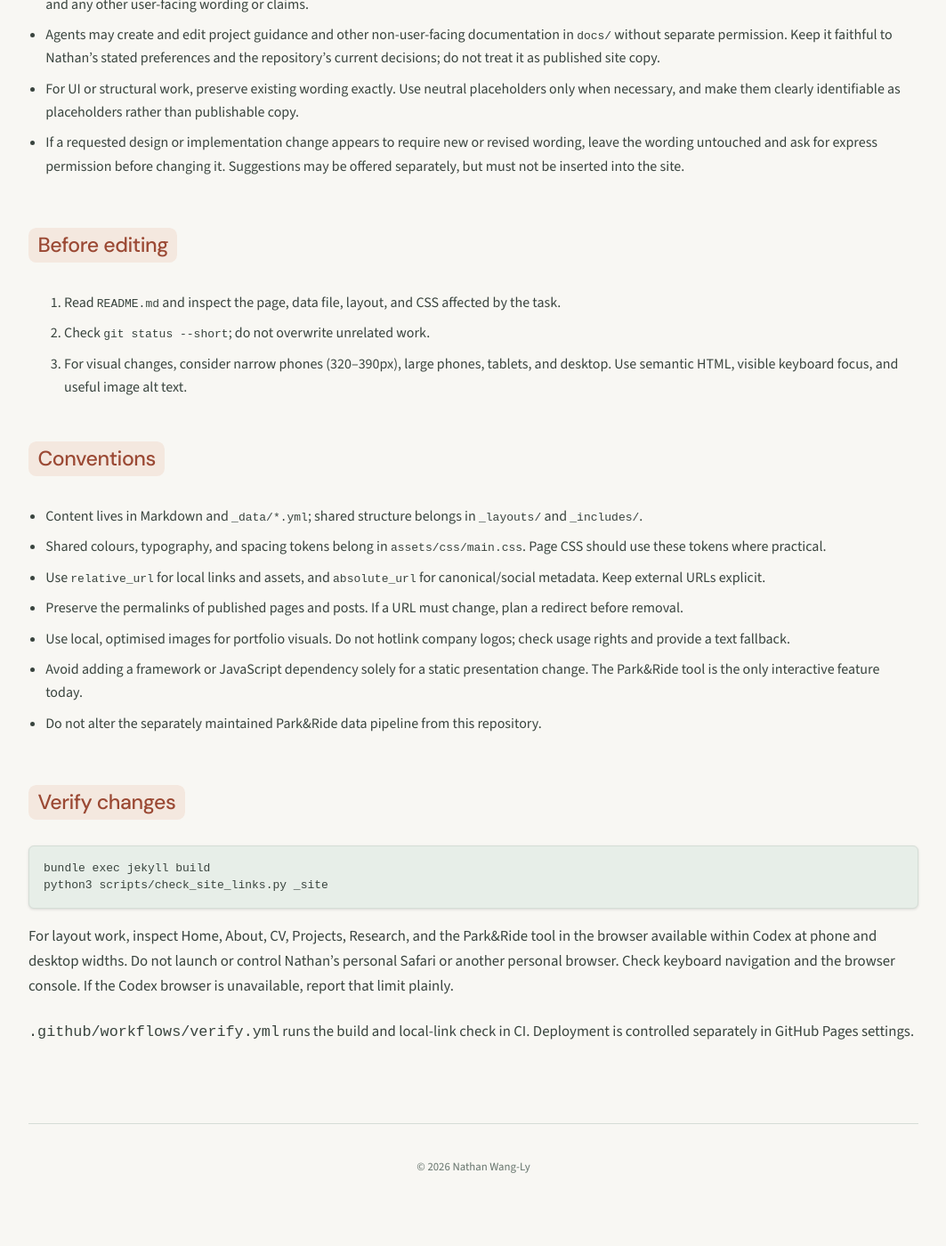
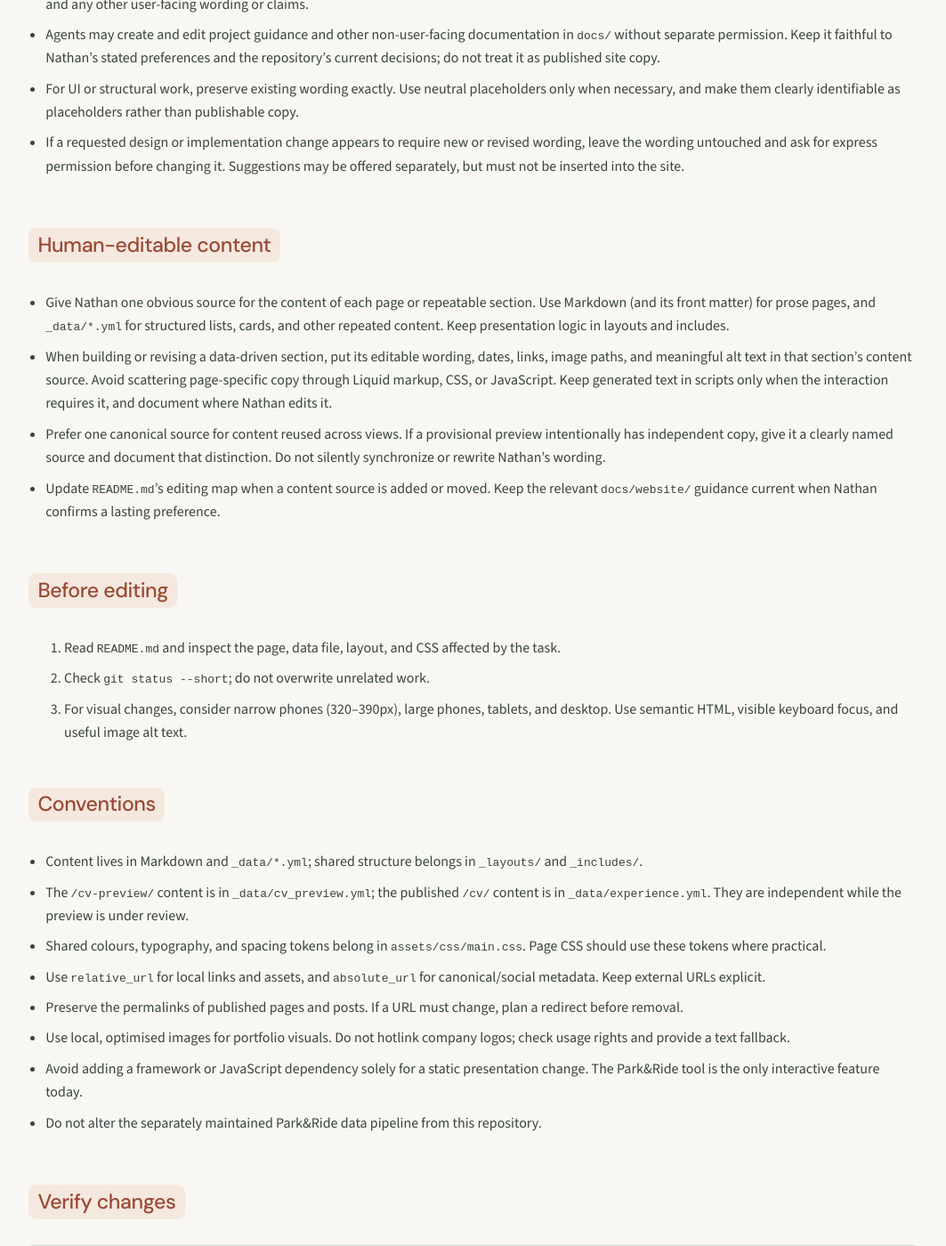
Before and after one commit to nathanwangly/nathanwangly.github.io, a Jekyll site: the page built from AGENTS.md, in a window 1280 px wide and 1400 px high, scrolled down 1160 px. Shown: the whole window at 89% size, without its empty margins (108-1171 px from the left). Built offline with Jekyll 4.4.1, drawn with Linux system fonts in a browser that asks for light colours; our own code applies the rules of GitHub Pages for plain Markdown files; before the commit the page ends 2518 px from its top, so only the background shows below that.

Commit message:
update agent instructions

```diff
--- a/AGENTS.md
+++ b/AGENTS.md
@@ -26,6 +26,13 @@ If enduring context for a section or component has no suitable topic file, creat
 - For UI or structural work, preserve existing wording exactly. Use neutral placeholders only when necessary, and make them clearly identifiable as placeholders rather than publishable copy.
 - If a requested design or implementation change appears to require new or revised wording, leave the wording untouched and ask for express permission before changing it. Suggestions may be offered separately, but must not be inserted into the site.
 
+## Human-editable content
+
+- Give Nathan one obvious source for the content of each page or repeatable section. Use Markdown (and its front matter) for prose pages, and `_data/*.yml` for structured lists, cards, and other repeated content. Keep presentation logic in layouts and includes.
+- When building or revising a data-driven section, put its editable wording, dates, links, image paths, and meaningful alt text in that section's content source. Avoid scattering page-specific copy through Liquid markup, CSS, or JavaScript. Keep generated text in scripts only when the interaction requires it, and document where Nathan edits it.
+- Prefer one canonical source for content reused across views. If a provisional preview intentionally has independent copy, give it a clearly named source and document that distinction. Do not silently synchronize or rewrite Nathan's wording.
+- Update `README.md`'s editing map when a content source is added or moved. Keep the relevant `docs/website/` guidance current when Nathan confirms a lasting preference.
+
 ## Before editing
 
 1. Read `README.md` and inspect the page, data file, layout, and CSS affected by the task.
@@ -35,6 +42,7 @@ If enduring context for a section or component has no suitable topic file, creat
 ## Conventions
 
 - Content lives in Markdown and `_data/*.yml`; shared structure belongs in `_layouts/` and `_includes/`.
+- The `/cv-preview/` content is in `_data/cv_preview.yml`; the published `/cv/` content is in `_data/experience.yml`. They are independent while the preview is under review.
 - Shared colours, typography, and spacing tokens belong in `assets/css/main.css`. Page CSS should use these tokens where practical.
 - Use `relative_url` for local links and assets, and `absolute_url` for canonical/social metadata. Keep external URLs explicit.
 - Preserve the permalinks of published pages and posts. If a URL must change, plan a redirect before removal.
```
Also changed, not shown: docs/website/product-principles.md (+1 -1 lines).
